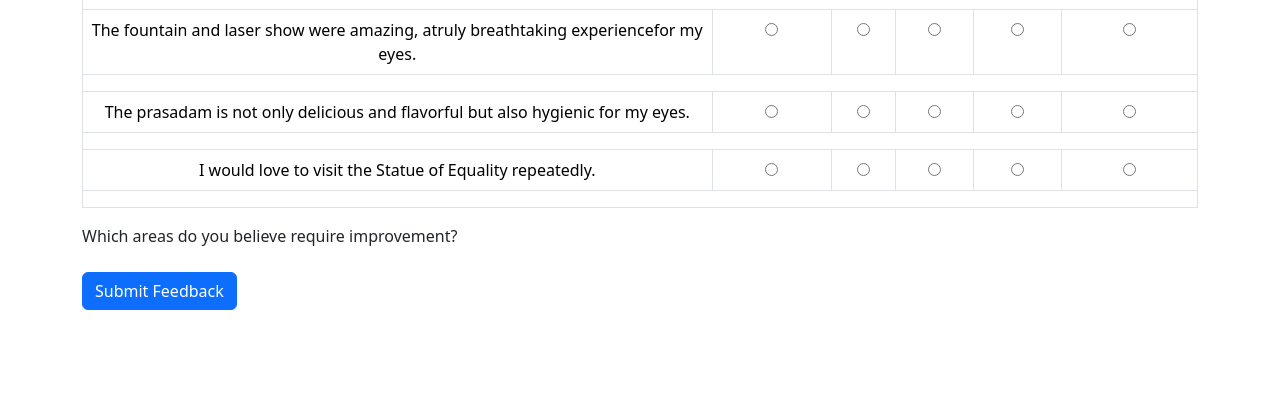
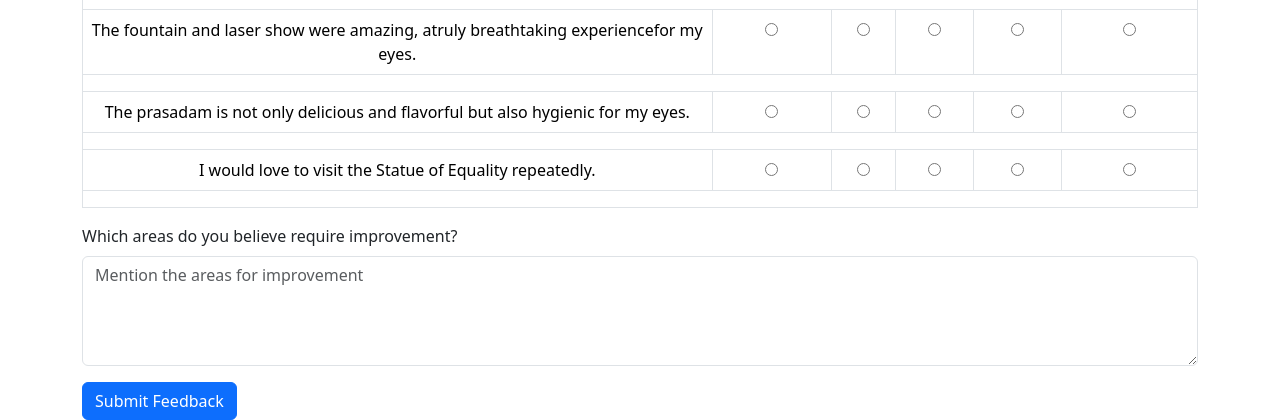
Before and after one commit to Pavantext/Feed-Back-Form, a Django app: page / in a window 1280 px wide. Shown: the part 1170-1590 px from the top of the page. Before the commit the page ends 1480 px from the top, so only its background shows below. Run offline with Django 5.2, Linux system fonts and the light colour scheme.

Commit message:
Corrected Variable Name

```diff
--- a/feedback/App/templates/feedback_form.html
+++ b/feedback/App/templates/feedback_form.html
@@ -378,8 +378,8 @@
                 </table>
 
                 <div class="mb-3">
-                    <label for="improvement_area" class="form-label">Which areas do you believe require improvement?</label>
-                    {{ form.improvement_area }}
+                    <label for="improvement_areas" class="form-label">Which areas do you believe require improvement?</label>
+                    {{ form.improvement_areas }}
                 </div>
 
                 <button type="submit" class="btn btn-primary">Submit Feedback</button>
```
Also changed, not shown: feedback/db.sqlite3.
